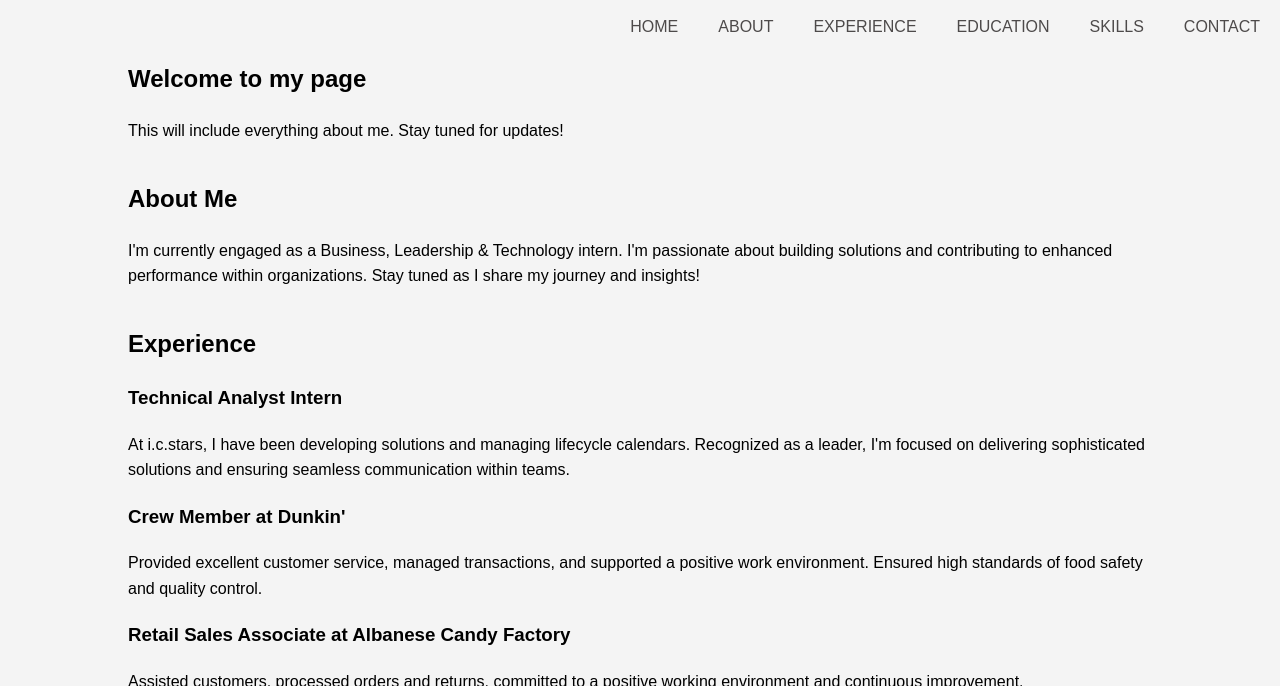
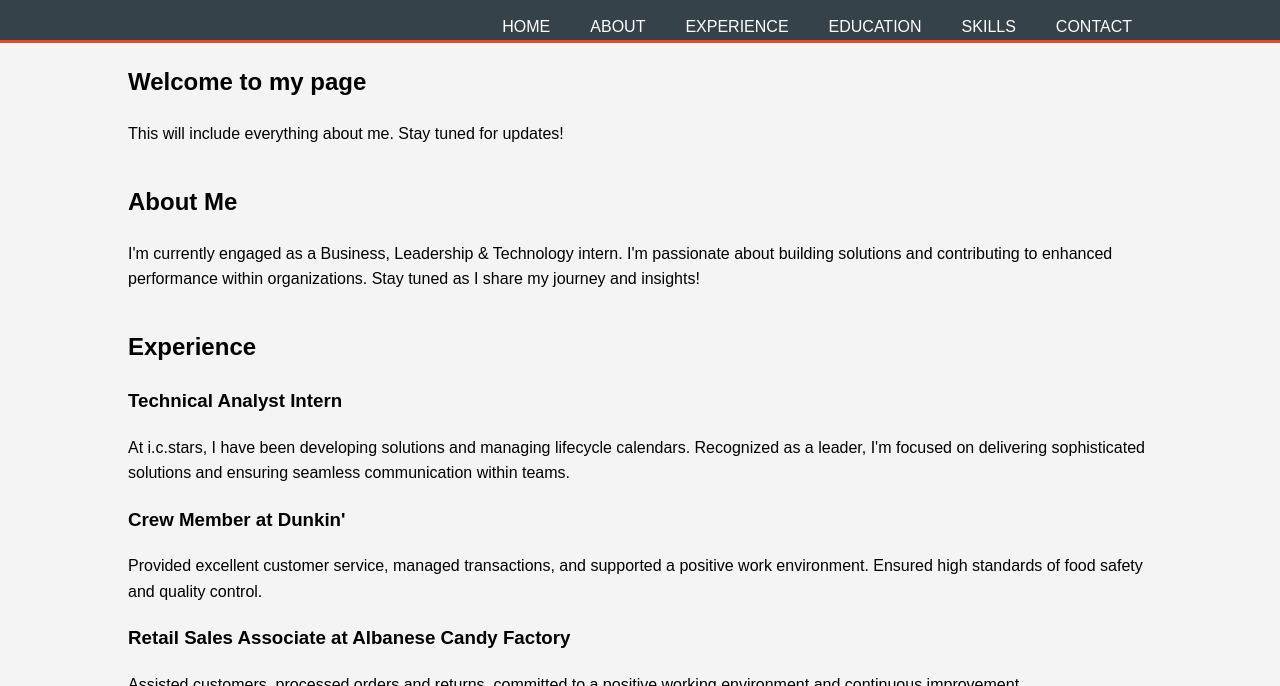
Before and after one commit to nclarkicstar/hireNathan, a plain HTML site: page index.html in a window 1280 px wide. Shown: the part 414-1100 px from the top of the page. Drawn offline with Linux system fonts and the light colour scheme.

Commit message:
colored text header

```diff
--- a/index.html
+++ b/index.html
@@ -29,7 +29,7 @@
       }
 
       header a {
-        color: #4d4a4a;
+        color: #ffffff;
         text-decoration: none;
         text-transform: uppercase;
         font-size: 16px;
@@ -136,8 +136,6 @@
             </a>
           </div>
         </div>
-      </div>
-
         <nav>
           <ul>
             <li><a href="#home">Home</a></li>
@@ -149,7 +147,9 @@
           </ul>
         </nav>
       </div>
-    </header>
+
+    </div>
+  </header>
 
     <!-- Showcase / Home Section -->
     <section id="home">
```
